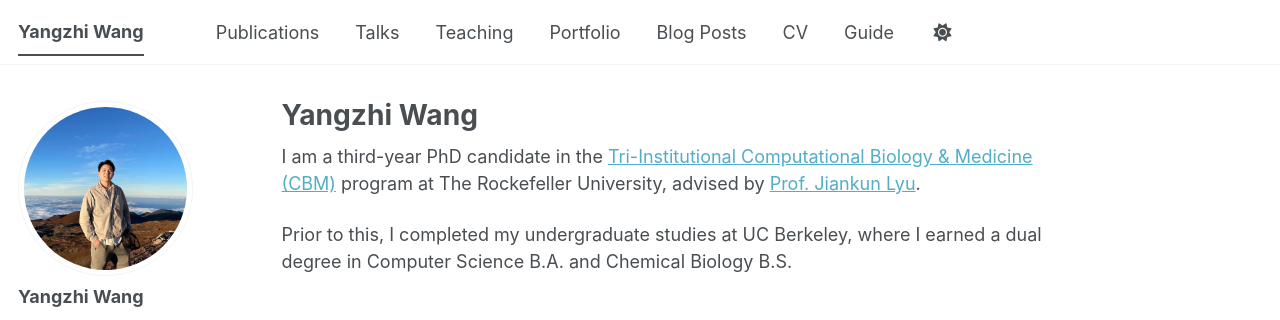
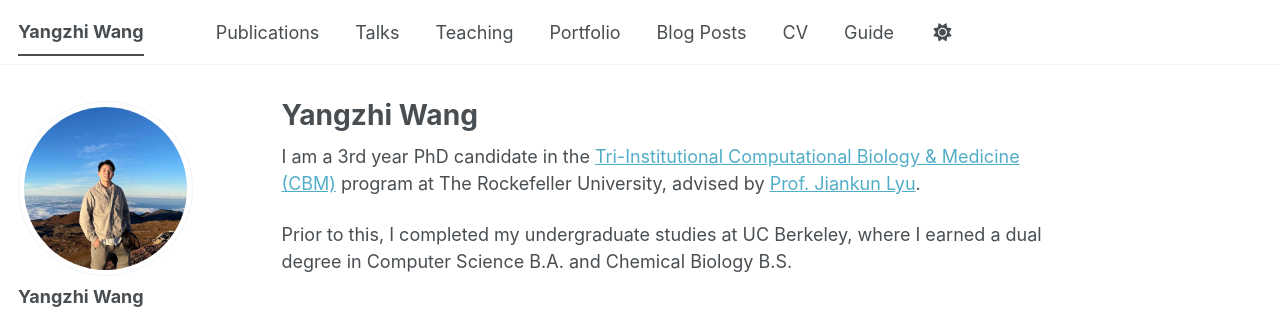
Before and after one commit to robby-wang/robby-wang.github.io, a Jekyll site: the page built from _pages/about.md, in a window 1280 px wide and 1151 px high. Shown: the top 320 px of the window. Built offline with Jekyll 4.4.1, drawn with Linux system fonts in a browser that asks for light colours; some web fonts are replaced; a script bundle is joined from its source files by our own code; library files that are not in the unit come from our copies.

Commit message:
Update program URL and use 3rd

```diff
--- a/_pages/about.md
+++ b/_pages/about.md
@@ -7,7 +7,7 @@
   - /about.html
 ---
 
-I am a third-year PhD candidate in the [Tri-Institutional Computational Biology & Medicine (CBM)](https://tricbm.weill.cornell.edu/) program at The Rockefeller University, advised by [Prof. Jiankun Lyu](https://lyulab.org/).
+I am a 3rd year PhD candidate in the [Tri-Institutional Computational Biology & Medicine (CBM)](https://compbio.triiprograms.org/) program at The Rockefeller University, advised by [Prof. Jiankun Lyu](https://lyulab.org/).
 
 Prior to this, I completed my undergraduate studies at UC Berkeley, where I earned a dual degree in Computer Science B.A. and Chemical Biology B.S.
 
```
